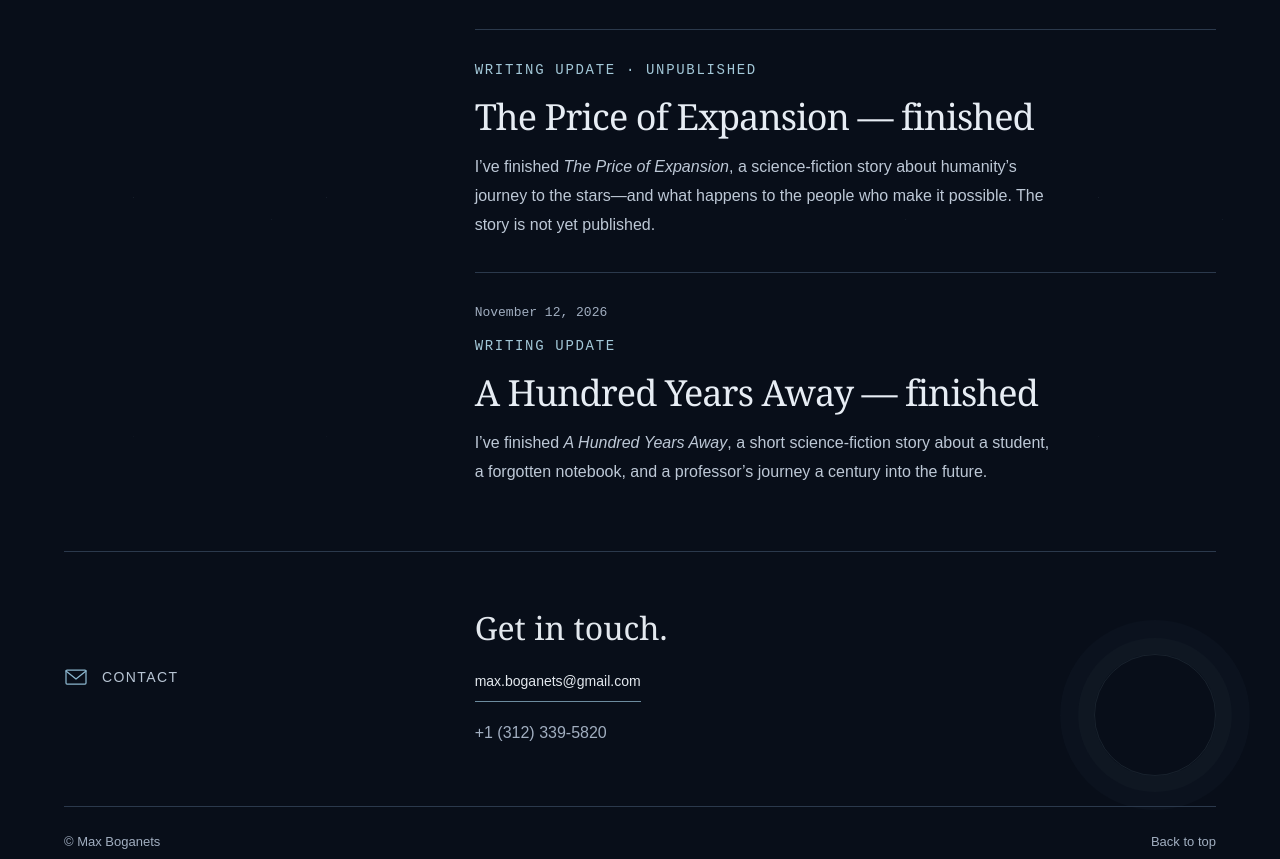
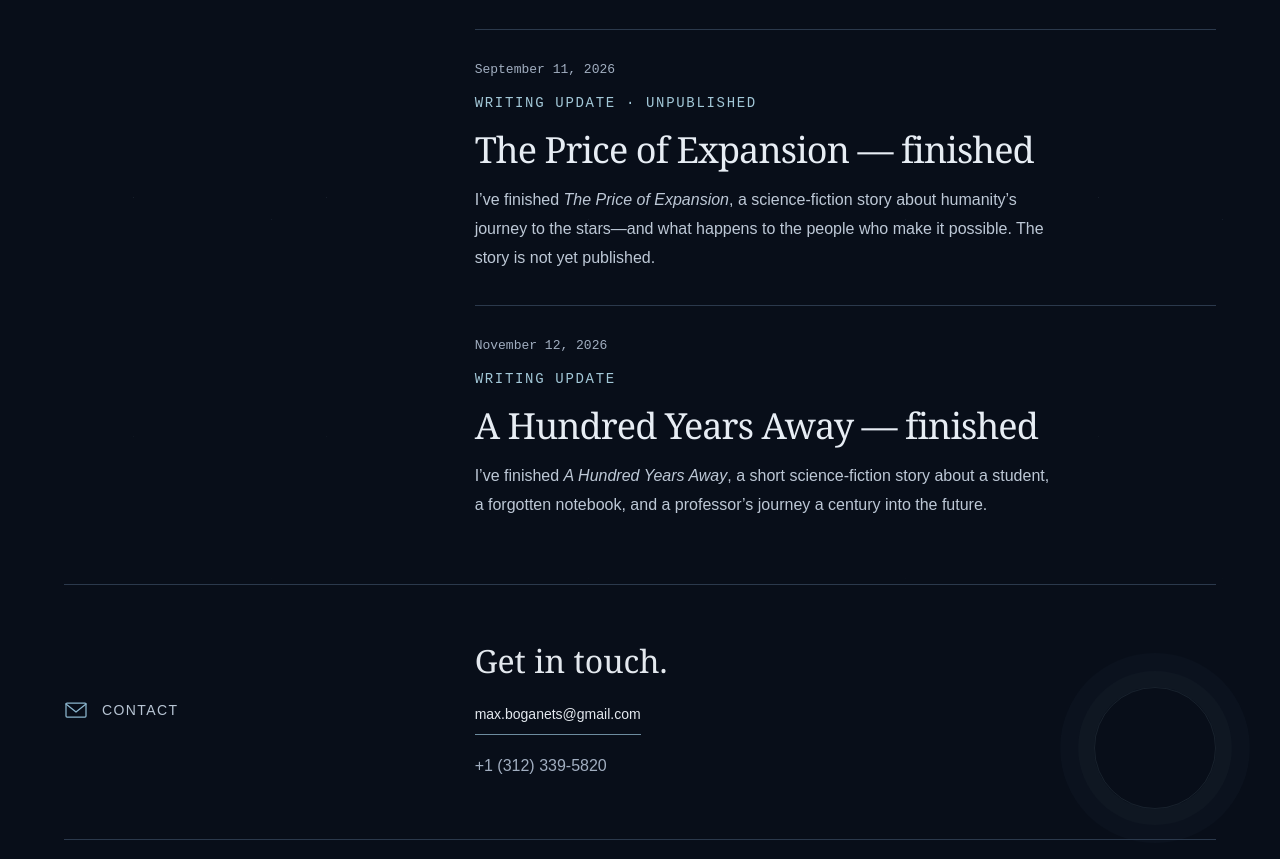
Before and after one commit to maxboganets/writing, a plain HTML site: page index.html in a window 1280 px wide. Shown: the part 3593-4452 px from the top of the page. Drawn offline with Linux system fonts and the light colour scheme.

Commit message:
Date The Price of Expansion completion September 11, 2026

```diff
--- a/index.html
+++ b/index.html
@@ -131,6 +131,7 @@
           <p class="story-summary">I’ve finished <em>Where Did Weil Go?</em>, a science-fiction mystery about a missing professor and an investigation into what his teleportation experiments really accomplished.</p>
         </article>
         <article class="news-entry" aria-labelledby="expansion-news-title">
+          <time class="news-date" datetime="2026-09-11">September 11, 2026</time>
           <p class="eyebrow">Writing update · Unpublished</p>
           <h3 id="expansion-news-title">The Price of Expansion — finished</h3>
           <p class="story-summary">I’ve finished <em>The Price of Expansion</em>, a science-fiction story about humanity’s journey to the stars—and what happens to the people who make it possible. The story is not yet published.</p>
```
